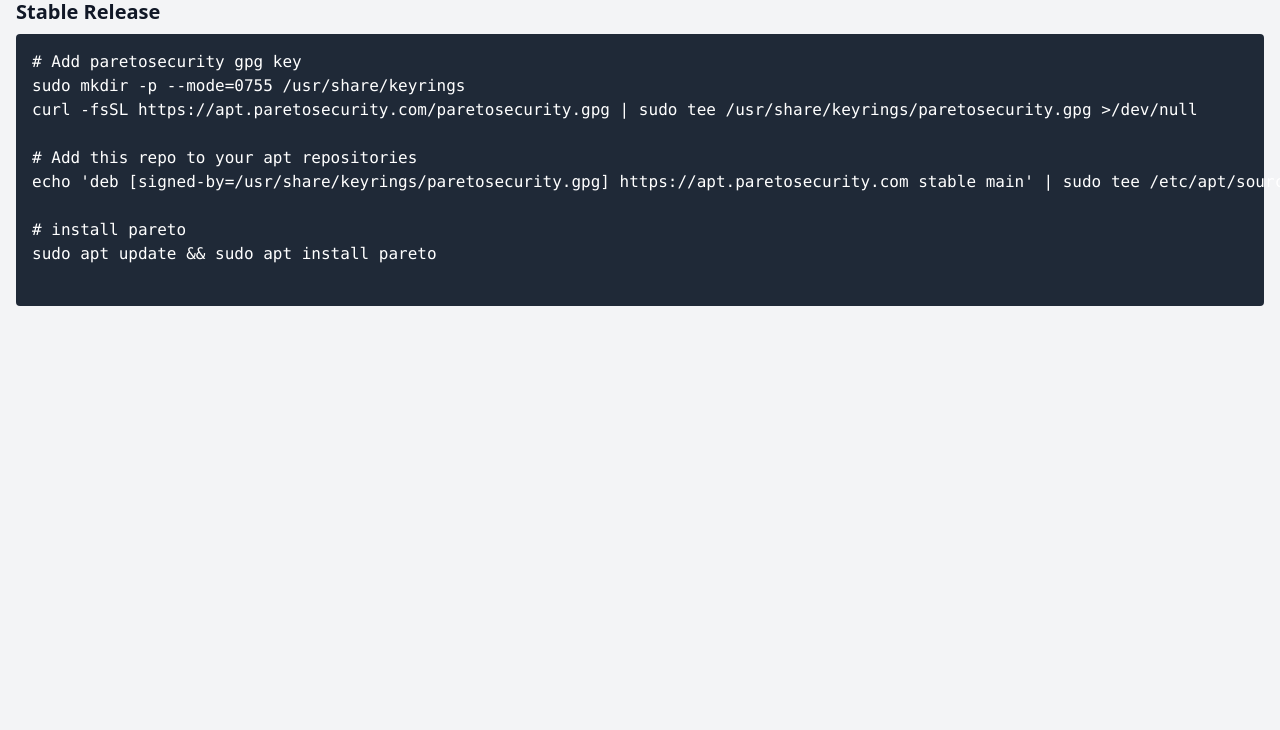
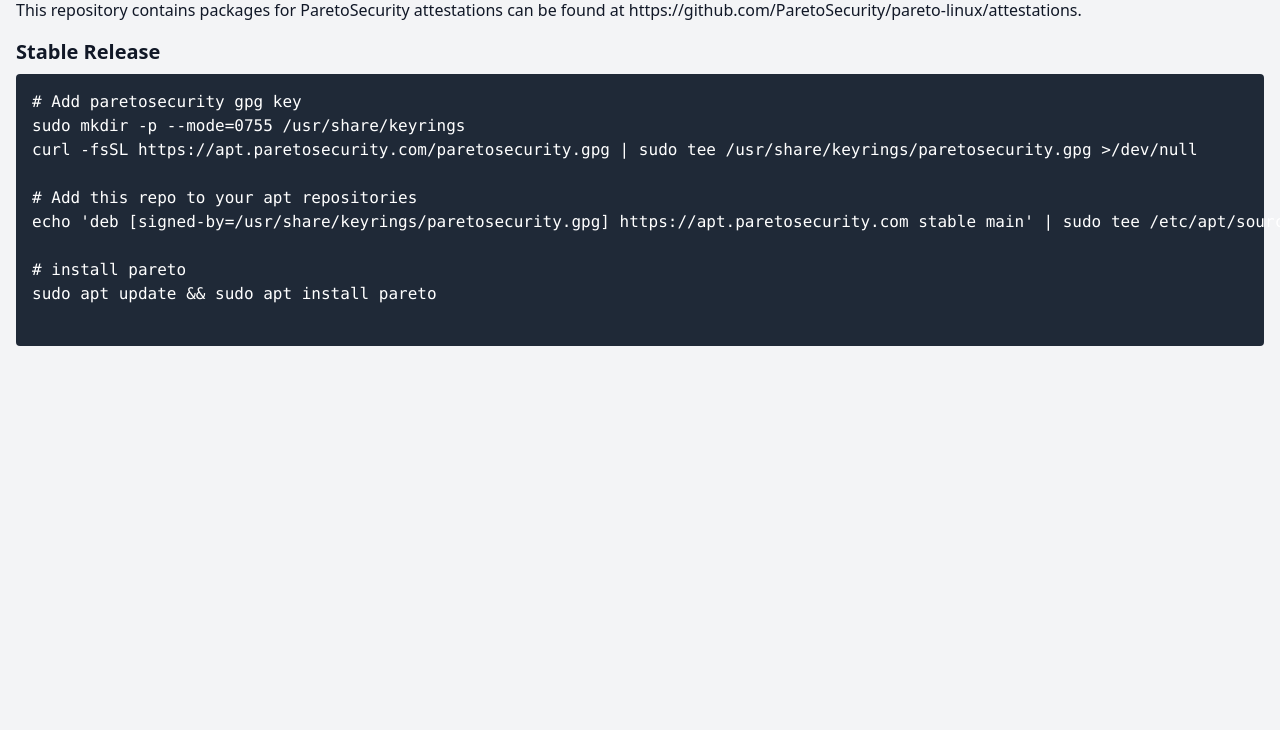
Before and after one commit to ParetoSecurity/pareto-linux, a plain HTML site: page apt/index.html in a window 1280 px wide. Shown: the part 70-800 px from the top of the page. Drawn offline with nearby package versions, Linux system fonts and the light colour scheme.

Commit message:
Update README and index.html with usage instructions and repository information

```diff
--- a/apt/index.html
+++ b/apt/index.html
@@ -11,7 +11,8 @@
 <body class="bg-gray-100 text-gray-900">
     <div class="container mx-auto p-4">
         <h1 class="text-3xl font-bold mb-4">ParetoSecurity Packages</h1>
-
+        <p class="mb-4">This repository contains packages for ParetoSecurity attestations can be found at
+            https://github.com/ParetoSecurity/pareto-linux/attestations.</p>
         <h3 id="stable" class="text-xl font-semibold mb-2">Stable Release</h3>
         <pre class="bg-gray-800 text-white p-4 rounded">
 # Add paretosecurity gpg key
```
Also changed, not shown: 1 other file.
